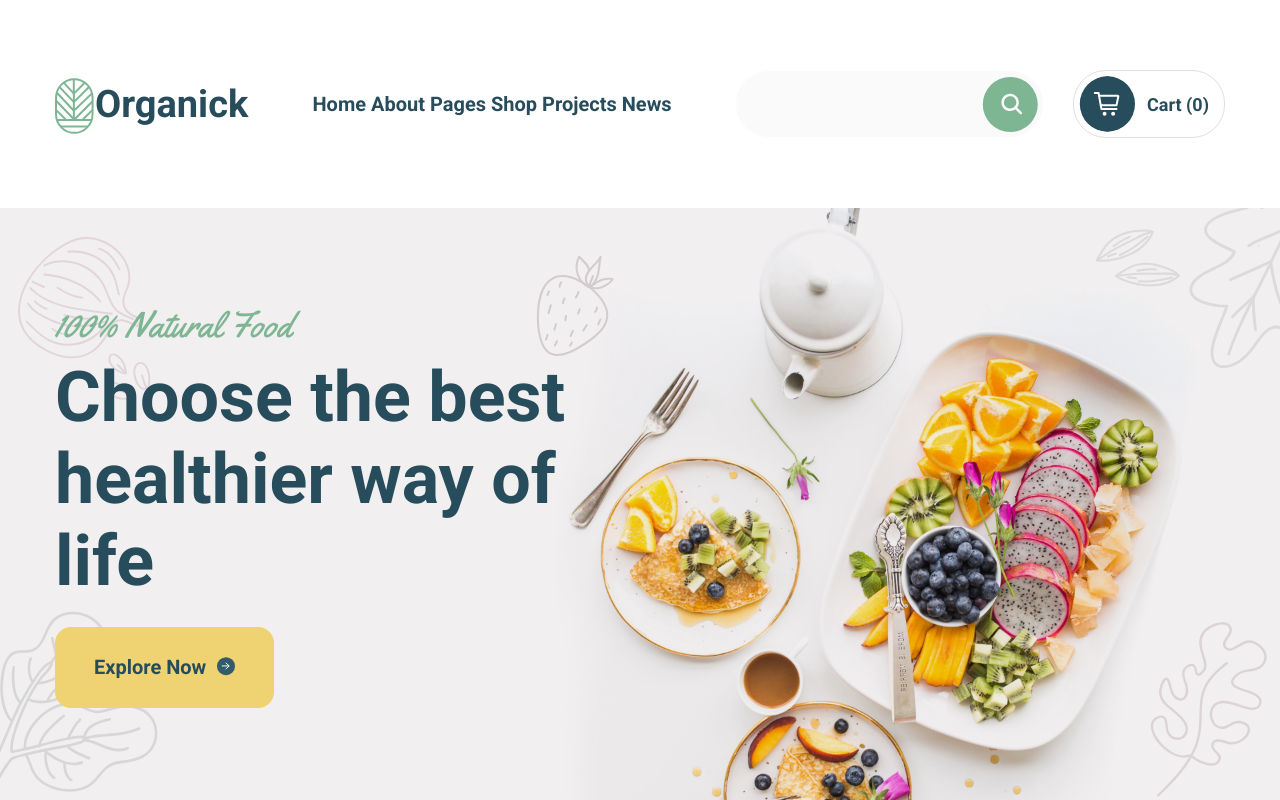
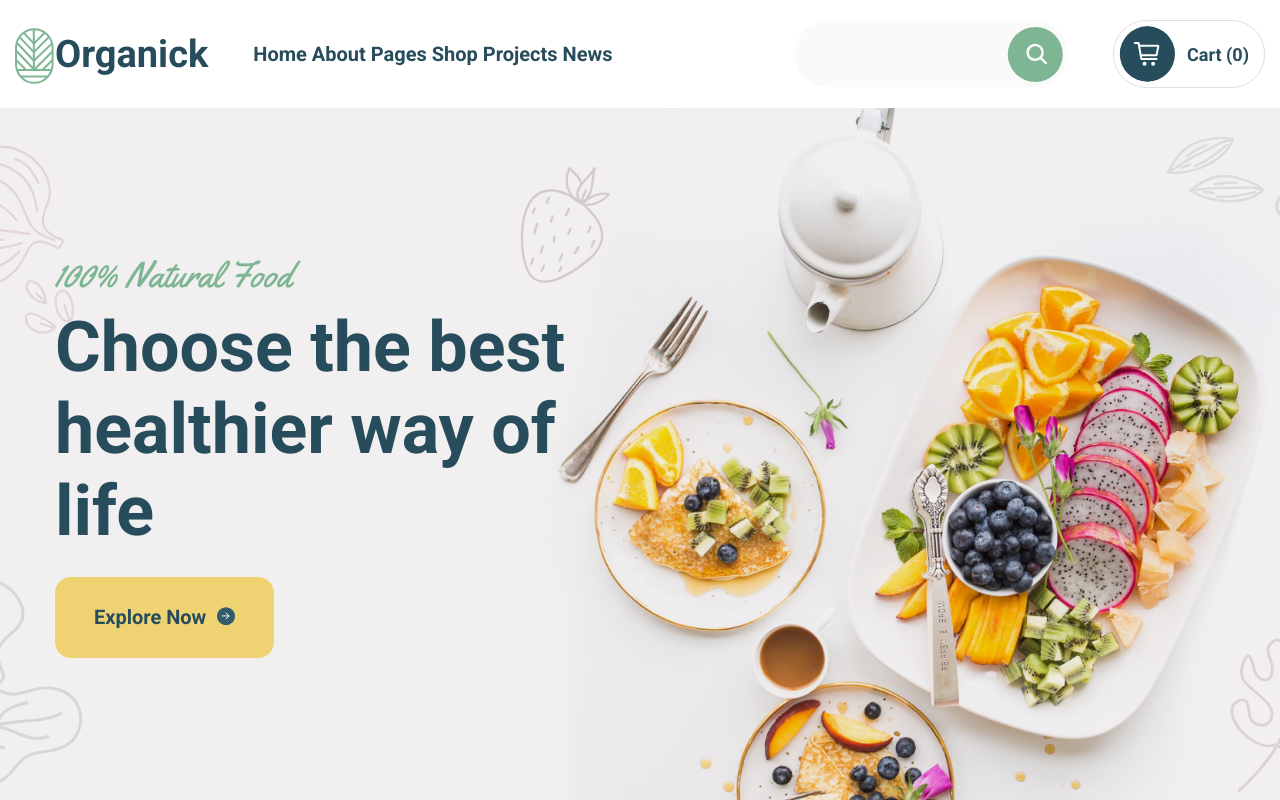
Before and after one commit to AlienNT/agriculture-webflow, a Vue app in the folder client/: page / in a window 1280 px wide. Built offline with nearby package versions, Linux system fonts and the light colour scheme.

Commit message:
update (style) изменил отступы и ширину контейнера для хедера

```diff
--- a/client/src/components/TheHeader.vue
+++ b/client/src/components/TheHeader.vue
@@ -29,22 +29,31 @@ import CartButton from "./siteComponents/CartButton.vue";
 
 <style scoped lang="scss">
 $headerBGColor: #FFFFFF;
+$headerPadding: 20px;
 .header {
-  padding-top: 70px;
-  padding-bottom: 70px;
+  padding-top: $headerPadding;
+  padding-bottom: $headerPadding;
   position: sticky;
   top: 0;
   z-index: 2;
   background: $headerBGColor;
 }
 
+.header-container {
+  max-width: 1600px;
+}
+
 .header-row {
-  flex-wrap: wrap;
+  gap: 15px;
 }
 
 .header-col {
   display: flex;
   align-items: center;
+  flex: none;
+}
+
+.header-col__navigation {
   flex: 1 1 auto;
 }
 
```
